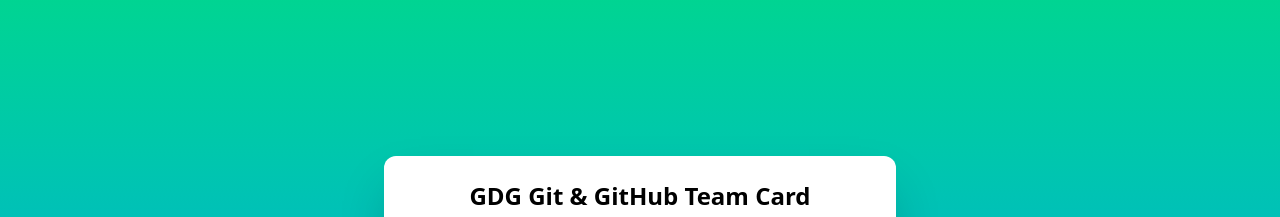
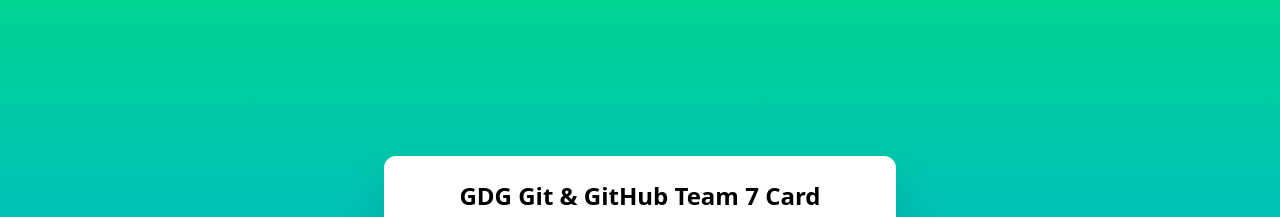
Before and after one commit to ahmadali9250/GDG_Git_Team_7_Card, a plain HTML site: page index.html in a window 1280 px wide. Shown: the top 217 px of the page. Drawn offline with nearby package versions, Linux system fonts and the light colour scheme.

Commit message:
Add team number

```diff
--- a/index.html
+++ b/index.html
@@ -8,7 +8,7 @@
 </head>
 <body class="flex items-center justify-center min-h-screen bg-gradient-to-t from-blue-500 to-emerald-400">
     <div class="mx-auto rounded-xl shadow-2xl max-w-lg w-full min-h-[50vh] px-6 py-6 relative bg-white">
-        <h1 class="text-2xl font-semibold mb-2 text-center">GDG Git & GitHub Team Card</h1>
+        <h1 class="text-2xl font-semibold mb-2 text-center">GDG Git & GitHub Team 7 Card</h1>
         <p class="text-gray-600 text-center">
             This card was created by coders from the GDG Git & GitHub Study Jam!
         </p>
```
